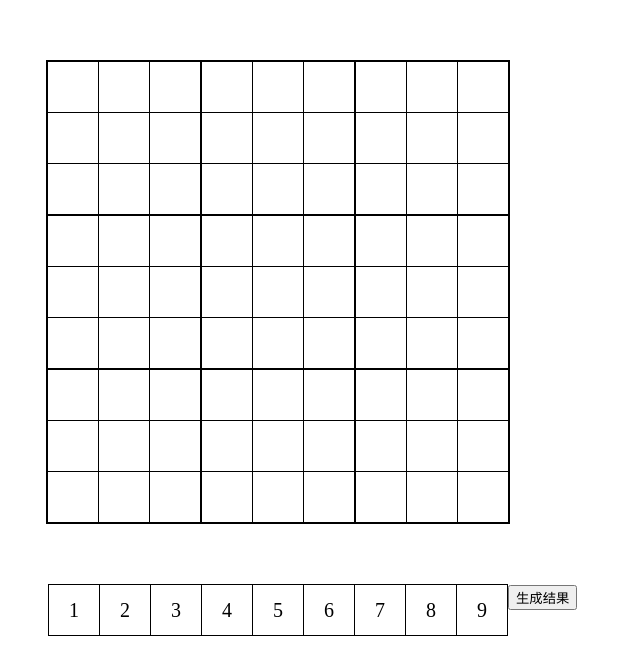
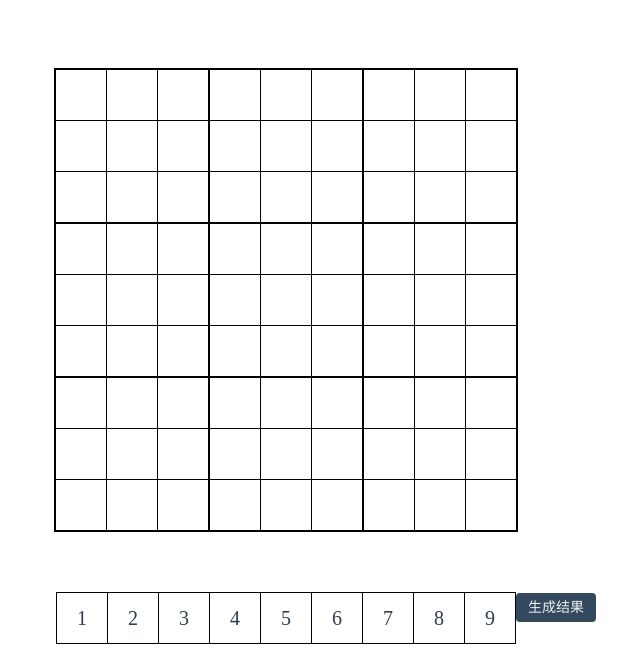
Before and after one commit to 5percent/website, a Vue app: page /#/sudoku in a window 1280 px wide. Shown: the top 664 px of the page, without its empty margins (362-1002 px from the left). Built offline with nearby package versions, Linux system fonts and the light colour scheme; the HTML template or start-up script is replaced by a standard one.

Commit message:
mines done

```diff
--- a/src/App.vue
+++ b/src/App.vue
@@ -11,7 +11,9 @@ export default {
 }
 </script>
 
-<style>
+<style lang="less">
+@import '../static/css/variables.less';
+@import '../static/css/global.less';
 #app {
     height: 100%;
     width: 100%;
--- a/src/components/Mine.vue
+++ b/src/components/Mine.vue
@@ -1,14 +1,23 @@
 <template>
     <div class="mine" id="mine">
         <div class="operator">
-            <input type="radio" v-model="size" value="tall" id="tall"><label for="tall">tall</label>
-            <input type="radio" v-model="size" value="grande" id="grande"><label for="grande">grande</label>
-            <input type="radio" v-model="size" value="venti" id="venti"><label for="venti">venti</label>
-            <button @click="init">New Game!</button>
+            <div class="btn-group inline">
+                <button class="btn" :class="{active: size == 's'}" @click="changeSize($event, 's')">S</button>
+                <button class="btn" :class="{active: size == 'm'}" @click="changeSize($event, 'm')">M</button>
+                <button class="btn" :class="{active: size == 'l'}" @click="changeSize($event, 'l')">L</button>
+            </div>
+            <button class="btn" @click="init">New Game!</button>
         </div>
         <div class="status">
-            remains: {{ remains }}
-            cost: {{ time }}
+            <label>remains:</label>
+            <span>{{ remains }}</span>
+            &nbsp; &nbsp; &nbsp; &nbsp;
+            <label>cost:</label>
+            <span>{{ time + 's'}}</span>
+        </div>
+        <div class="result">
+            <p v-if="win">You Win!</p>
+            <p v-else-if="over">Game Over!</p>
         </div>
         <div class="wrapper">
             <div class="row" v-for="(map_row, i) in map">
@@ -33,7 +42,7 @@ export default {
     name: 'mine',
     data(){
         return {
-            size: 'grande',
+            size: 'm',
             map: {
                 change: true
             },
@@ -43,7 +52,8 @@ export default {
             remains: 0,
             time: 0,
             clock: null,
-            over: false
+            over: false,
+            win: false
         }
     },
     mounted() {
@@ -52,22 +62,24 @@ export default {
     methods: {
         init() {
             this.over = false;
+            this.win = false;
             this.time = 0;
+            clearInterval(this.clock);
             this.clock = null;
 
             // set fields
             switch(this.size) {
-                case 'tall':
+                case 's':
                     this.row = 9;
                     this.col = 9;
                     this.mines_num = 10;
                     break;
-                case 'grande':
+                case 'm':
                     this.row = 16;
                     this.col = 16;
                     this.mines_num = 40;
                     break;
-                case 'venti':
+                case 'l':
                     this.row = 16;
                     this.col = 30;
                     this.mines_num = 99;
@@ -166,6 +178,9 @@ export default {
             this.map.change = !this.map.change;
 
             return false;
+        },
+        changeSize(e, size) {
+            this.size = size;
         }
 
     },
@@ -185,8 +200,8 @@ export default {
                     }
 
                     this.over = true;
+                    this.win = true;
                     clearInterval(this.clock);
-                    alert('You Win!')
                 }
             }
         }
@@ -195,38 +210,60 @@ export default {
 </script>
 
 <style lang="less" scoped>
+@import (reference) '../../static/css/variables.less';
 .mine {
     width: 800px;
     margin: 60px auto;
     text-align: center;
 }
-.operator, .status {
-    margin-bottom: 30px;
+.operator, .status, .result {
+    margin-bottom: 15px;
+}
+.status {
+    label {
+        font-size: 20px;
+    }
+    span {
+        font-size: 20px;
+        display: inline-block;
+        width: 25px;
+        text-align: left;
+        font-weight: 700;
+    }
+}
+.result {
+    height: 30px;
+    font-size: 20px;
+    line-height: 1.5em;
+    font-weight: 700;
+    color: @dark-red;
 }
 .wrapper {
     font-size: 0;
-    border: 1px solid #000;
-    border-width: 1px 0 0 1px;
+    border: 1px solid @dark-ink;
+    border-width: 2px 1px 1px 2px;
     display: inline-block;
 }
 .field{
     display: inline-block;
     width: 25px;
     height: 25px;
+    line-height: 25px;
     border: 1px solid #000;
     border-width: 0 1px 1px 0;
     cursor: pointer;
     font-size: 16px;
     vertical-align: top;
+    background-color: @white;
 
     &.unchecked {
-        background-color: #e3e3e3;
+        background: @dark-white;
     }
     &.mine-field {
-        background-color: red;
+        background: url('../../static/img/mines.png') -25px 0;
     }
     &.flag-field {
-        background-color: yellow;
+        background: url('../../static/img/mines.png');
     }
 }
 </style>
--- a/static/css/global.css
+++ /dev/null
@@ -1,50 +0,0 @@
-body {
-    font: 14px/1.5 PingFang SC,Lantinghei SC,Helvetica Neue,Helvetica,Arial,Microsoft YaHei,\\5FAE\8F6F\96C5\9ED1,STHeitiSC-Light,simsun,\\5B8B\4F53,WenQuanYi Zen Hei,WenQuanYi Micro Hei,'sans-serif';
-    color: #333;
-}
-
-.fl-right {
-    float: right;
-}
-
-.fl-left {
-    float: left;
-}
-
-.clearfix:after {
-    content: ".";
-    display: block;
-    height: 0;
-    clear: both;
-    visibility: hidden;
-}
-
-.clearfix {
-    zoom: 1;
-}
-
-.txt-center {
-    text-align: center;
-}
-.italic {
-    font-style: italic;
-}
-.block {
-    display: block;
-}
-.hide {
-    display: none;
-}
-.inline {
-    display: inline-block;
-}
-
-body,html {
-    width: 100%;
-    height: 100%;
-    overflow: hidden;
-}
-
-.warm-bg {
-    background-color: #FEFFEA;
-}
--- /dev/null
+++ b/static/css/global.less
@@ -0,0 +1,93 @@
+body {
+    font: 14px/1.5 'PingFang SC', 'Microsoft YaHei';
+    color: @dark-ink;
+}
+
+.fl-right {
+    float: right;
+}
+
+.fl-left {
+    float: left;
+}
+
+.clearfix:after {
+    content: ".";
+    display: block;
+    height: 0;
+    clear: both;
+    visibility: hidden;
+}
+
+.clearfix {
+    zoom: 1;
+}
+
+.txt-center {
+    text-align: center;
+}
+.italic {
+    font-style: italic;
+}
+.block {
+    display: block;
+}
+.hide {
+    display: none;
+}
+.inline {
+    display: inline-block;
+}
+
+body,html {
+    width: 100%;
+    height: 100%;
+    overflow: hidden;
+}
+
+.btn {
+    display: inline-block;
+    border: none;
+    border-radius: 4px;
+    background: @ink;
+    box-shadow: none;
+    box-sizing: border-box;
+    color: @white;
+    cursor: pointer;
+    font-size: 14px;
+    line-height: 1.5em;
+    text-shadow: none;
+    text-decoration: none;
+    text-align: center;
+    padding: 4px 12px;
+
+    &:hover {
+        background: @dark-ink;
+    }
+    &.active {
+        background: mix(@ink, white, 80%);
+        cursor: default;
+    }
+}
+.btn-blue {
+    background: @blue;
+    &:hover {
+        background: @dark-blue;
+    }
+    &.active {
+        background: mix(@blue, white, 80%);
+    }
+}
+.btn-group {
+    font-size: 0;
+
+    &>.btn {
+        border-radius: 0;
+    }
+    &>.btn:first-child {
+        border-radius: 4px 0 0 4px;
+    }
+    &>.btn:last-child {
+        border-radius: 0 4px 4px 0;
+    }
+}
--- /dev/null
+++ b/static/css/variables.less
@@ -0,0 +1,23 @@
+@green: #2ECC71;
+@dark-green: #27Ae60;
+
+@blue: #3498DB;
+@dark-blue: #2980B9;
+
+@red: #E74C3C;
+@dark-red: #C0392B;
+
+@yellow: #F1C40F;
+@dark-yellow: #F39C12;
+
+@orange: #E67E22;
+@dark-orange: #D35400;
+
+@ink: #34495E;
+@dark-ink: #2C3E50;
+
+@grey: #95A5A6;
+@dark-grey: #7F8c8D;
+
+@white: #EcF0F1;
+@dark-white: #BDC3C7;
--- a/views/index.html
+++ b/views/index.html
@@ -4,7 +4,6 @@
     <meta charset="utf-8">
     <title>Firework!!</title>
     <link rel="stylesheet" href="/static/css/reset.css">
-    <link rel="stylesheet" href="/static/css/global.css">
     <script src="/socket.io/socket.io.js"></script>
     <script>
 //      var socket = io.connect('http://' + location.hostname);
```
Also changed, not shown: static/img/mines.png (added).
